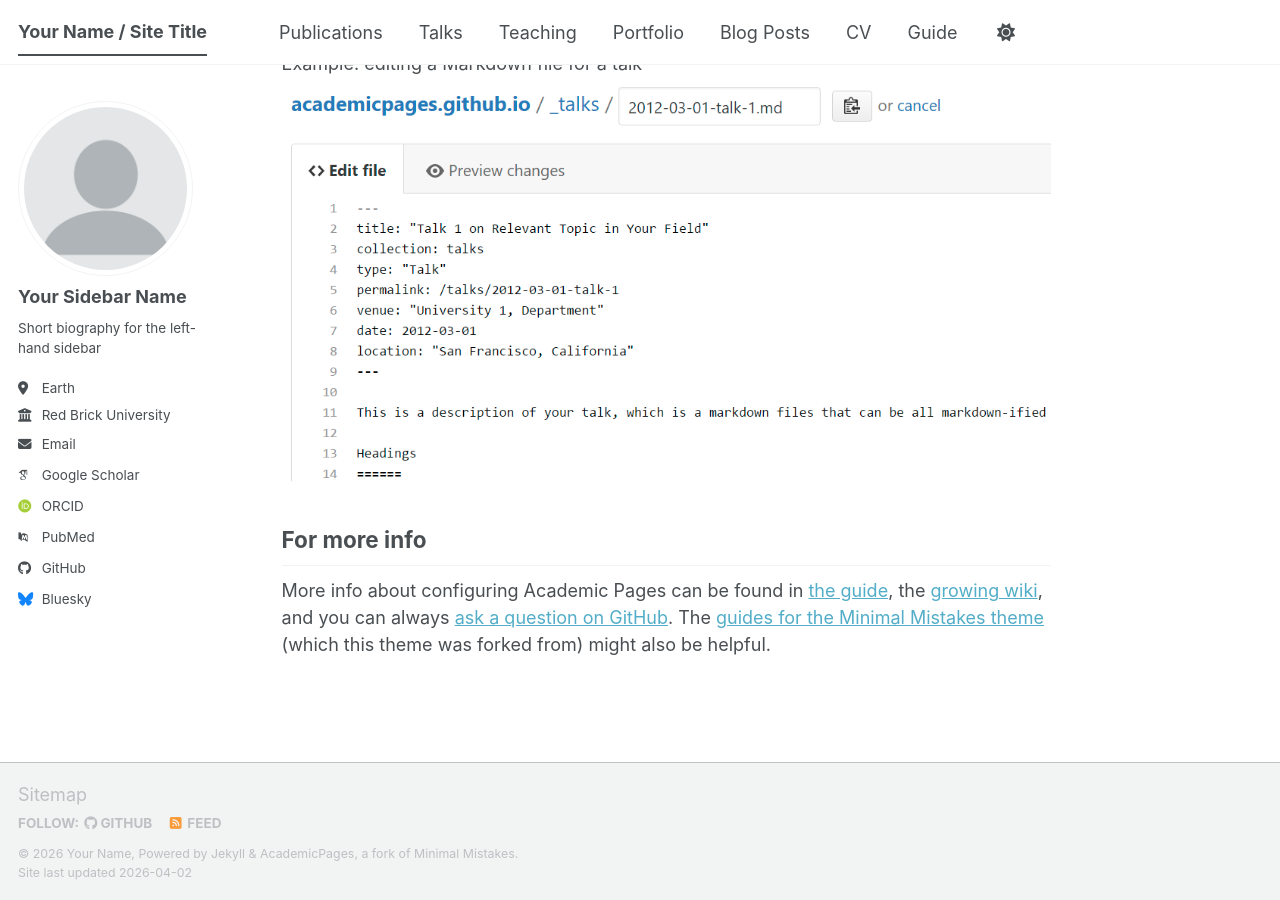
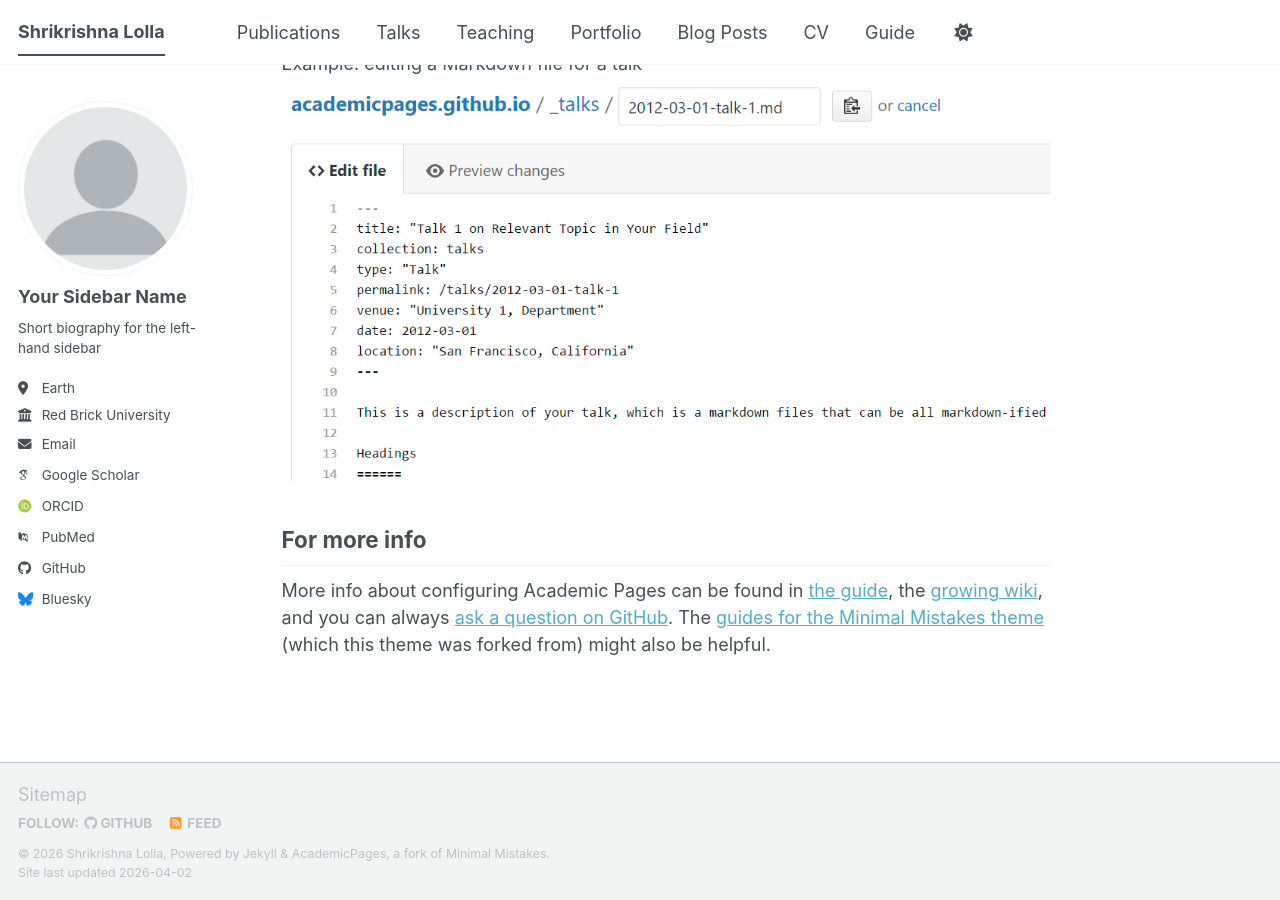
Before and after one commit to shrikrishnalolla/shrikrishnalolla.github.io, a Jekyll site: the page built from _pages/about.md, in a window 1280 px wide and 900 px high, scrolled down 2720 px. Built offline with Jekyll 4.4.1, drawn with Linux system fonts in a browser that asks for light colours; some web fonts are replaced; a script bundle is joined from its source files by our own code; library files that are not in the unit come from our copies.

Commit message:
Added name

```diff
--- a/_config.yml
+++ b/_config.yml
@@ -9,9 +9,9 @@
 # Basic Site Settings
 locale                   : "en-US"
 site_theme               : "default" # The available themes options are "default", "air", "sunrise", "mint", "dirt" and "contrast"
-title                    : "Your Name / Site Title"
+title                    : "Shrikrishna Lolla"
 title_separator          : "-"
-name                     : &name "Your Name"
+name                     : &name "Shrikrishna Lolla"
 description              : &description "Your Name's academic portfolio"   # Update this with a general description of your site, this is the default if not overridden by a page
 url                      : https://shrikrishnalolla.github.io # The base hostname & protocol for your site e.g. "https://[your GitHub username].github.io",
                                                            # or if you already have some other page hosted on Github then use "https://[your GitHub username].github.io/[Your Repo Name]"
```
